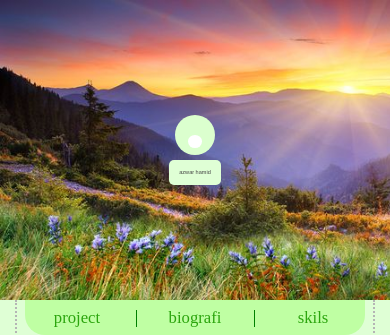
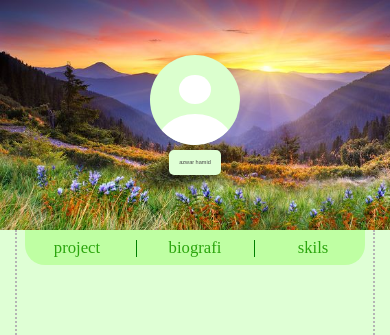
Before and after one commit to ajoKinali03/latihan-css-sintaks, a plain HTML site: page index.html in a window 390 px wide. Shown: the top 335 px of the page. Drawn offline with Linux system fonts and the light colour scheme.

Commit message:
refisi ukuran header

```diff
--- a/style.css
+++ b/style.css
@@ -33,7 +33,7 @@ body{
     background-size: cover;
     background-position: 0 60%;
     width: 100%;
-    height: 300px;
+    height: 400px;
 }
 
 .header .profile{
@@ -169,18 +169,20 @@ body{
 
 
 @media screen and (max-width: 900px){
-    .header .profile{width: 90px; height: 90px;}
+    .header .profile{width: 100px; height: 100px;}
     .header .profile-name{font-size: .8rem;}
     .container-content .skill{column-count: 1;}
     .container-content .skill div{border-bottom: solid 1px green; padding-bottom: 20px;}
     .nav-bar{height: 40px;}
+    .header .profile, .header .profile-name{opacity: 1;}
 }
 
 @media screen and (max-width: 600px){
-    .header .profile{width: 40px; height: 40px;}
+    .header .profile{width: 90px; height: 90px;}
     .header .profile-name{font-size: .4rem;}
     .nav-bar{height: 35px;}
-    .header{background-size: fill}
+    .header{background-size: fill; height: 230px;}
+    .header .profile, .header .profile-name{opacity: 1;}
 }
 
 
```
